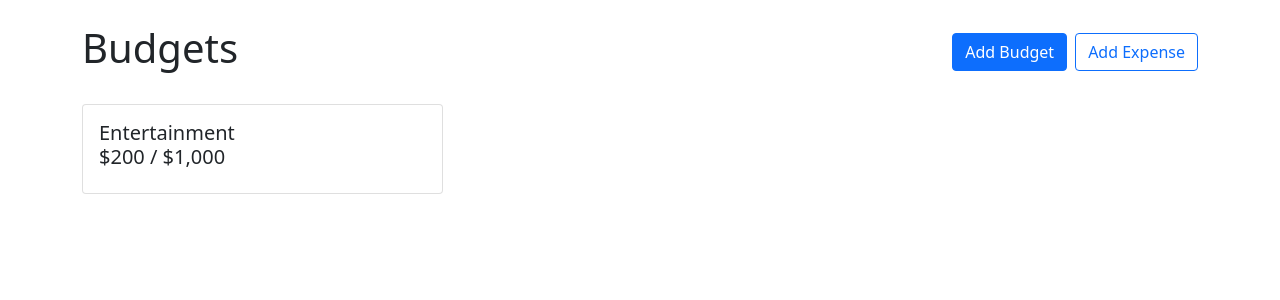
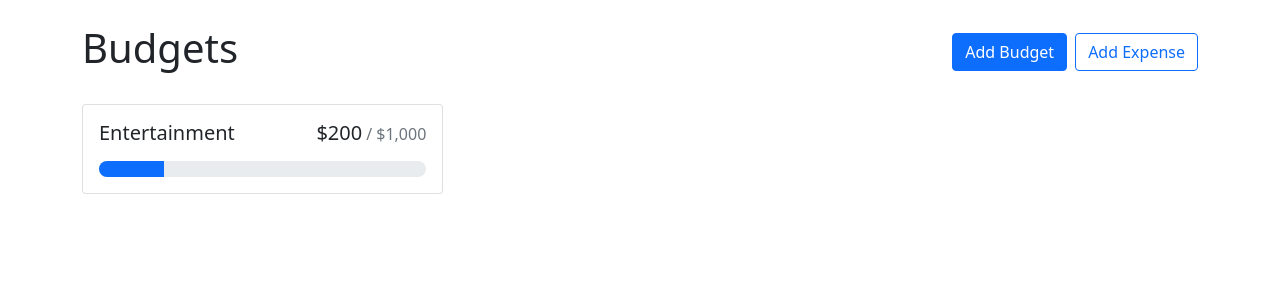
Before and after one commit to Nikitakal/budgetly, a React (Create React App) app: page / in a window 1280 px wide. Shown: the top 300 px of the page. Built offline with nearby package versions, Linux system fonts and the light colour scheme.

Commit message:
Added ProgressBar to the BudgetCard component.

```diff
--- a/src/App.js
+++ b/src/App.js
@@ -5,18 +5,22 @@
   return (
     <Container className="my-4">
       <Stack direction="horizontal" gap="2" className="mb-4">
+        {/* me-auto makes it so that Budgets is always on the left side of our screen */}
         <h1 className="me-auto">Budgets</h1>
         <Button variant="primary">Add Budget</Button>
         <Button variant="outline-primary">Add Expense</Button>
       </Stack>
+      {/* Using CSS Grids */}
       <div
         style={{
           display: "grid",
-          gridTemplateColumns: "repeat(auto-fill, minmax(300px, 1fr",
+          gridTemplateColumns: "repeat(auto-fill, minmax(300px, 1fr))",
           gap: "1rem",
+          // Using flex-start, because not all of our cards will have the same size
           alignItems: "flex-start",
         }}
       >
+        {/* Added some placeholder values to visualize the code */}
         <BudgetCard name="Entertainment" amount={200} max={1000}></BudgetCard>
       </div>
     </Container>
--- a/src/components/BudgetCard.js
+++ b/src/components/BudgetCard.js
@@ -1,17 +1,38 @@
-import { Card } from "react-bootstrap";
+import { Card, ProgressBar } from "react-bootstrap";
 import { currencyFormatter } from "../utils";
 
 export default function BudgetCard({ name, amount, max }) {
   return (
     <Card>
       <Card.Body>
-        <Card.Title>
-          <div>{name}</div>
-          <div>
-            {currencyFormatter.format(amount)} / {currencyFormatter.format(max)}
+        {/* justify-content-between will give us space between the values. Using baseline since the numbers and the title will have different fonts */}
+        <Card.Title className="d-flex justify-content-between align-items-baseline fw-normal mb-3">
+          <div className="me-2">{name}</div>
+          {/* Want flex display because we have multiple items in the card to align */}
+          <div className="d-flex align-items-baseline">
+            {currencyFormatter.format(amount)}
+            {/* Separating the second part into a span since we want to change the color */}
+            <span className="text-muted fs-6 ms-1">
+              / {currencyFormatter.format(max)}
+            </span>
           </div>
         </Card.Title>
+        {/* Give ProgressBar a variant that takes a function so that we can change color of the bar as the amount increases */}
+        <ProgressBar
+          className="rounded-pill"
+          variant={getProgressBarVariant(amount, max)}
+          min={0}
+          max={max}
+          now={amount}
+        />
       </Card.Body>
     </Card>
   );
 }
+
+function getProgressBarVariant(amount, max) {
+  const ratio = amount / max;
+  if (ratio < 0.5) return "primary";
+  if (ratio < 0.75) return "warning";
+  return "danger";
+}
--- a/src/utils.js
+++ b/src/utils.js
@@ -1,5 +1,7 @@
+// Passing undefined as the first argument so the formatter defaults to the user's location
 export const currencyFormatter = new Intl.NumberFormat(undefined, {
   currency: "usd",
   style: "currency",
+  // Dont need fractal numbers
   minimumFractionDigits: 0,
 });
```
